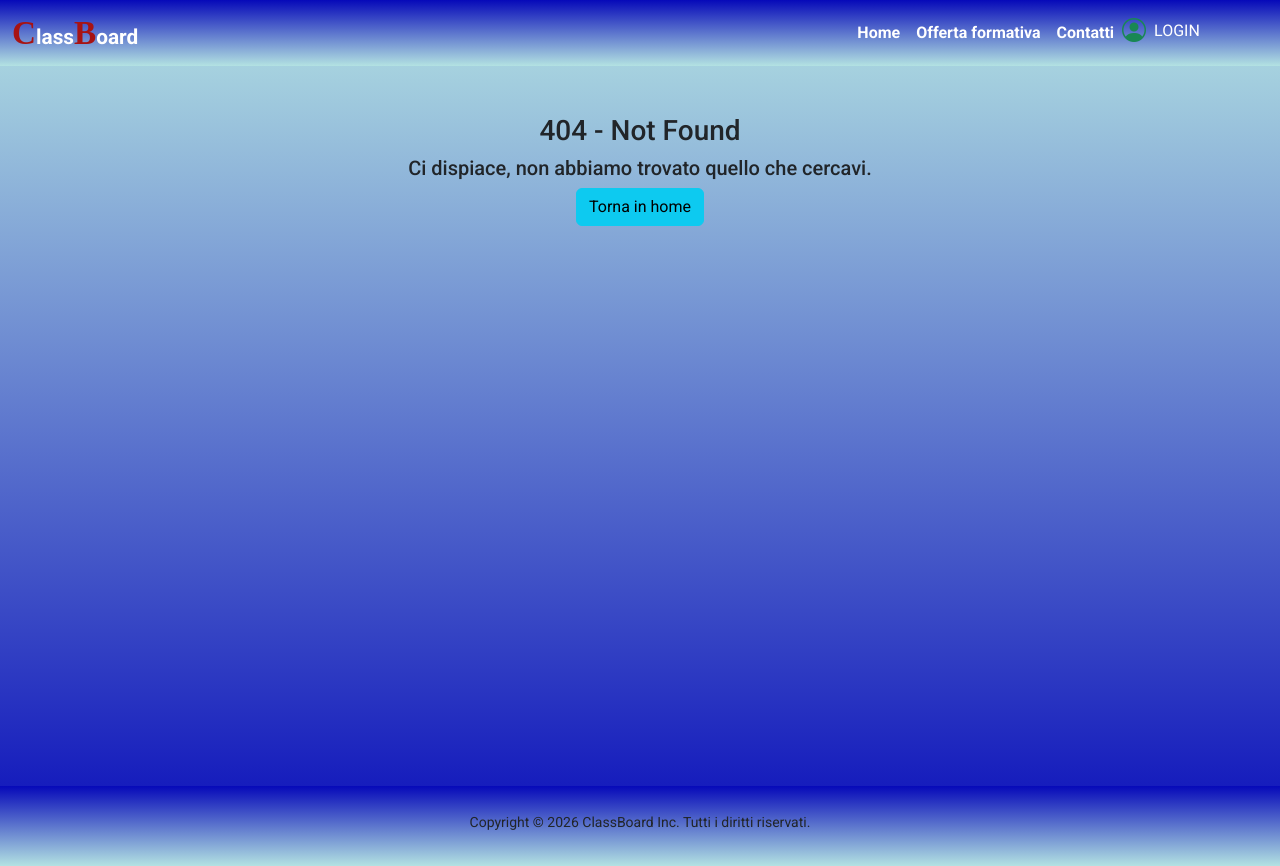
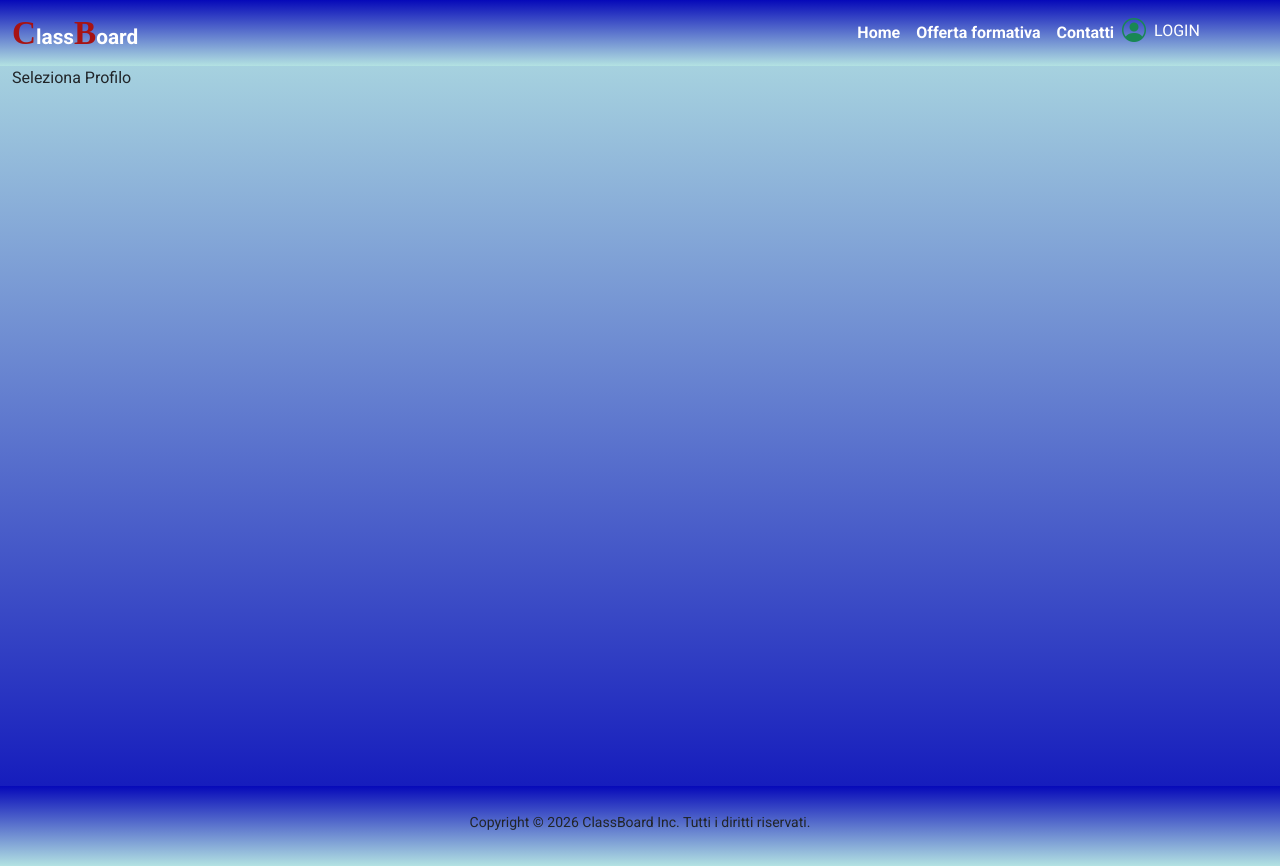
Before and after one commit to gentjanaH/registro-elettronico-frontend, a React (Vite) app: page /genitore/1 in a window 1280 px wide. Before the commit this address had no page. Built offline with nearby package versions, Linux system fonts and the light colour scheme; a web font is replaced by a local one.

Commit message:
add-login-genitore

```diff
--- a/src/App.jsx
+++ b/src/App.jsx
@@ -22,6 +22,7 @@ import HomePageProfessore from "./components/HomePageProfessore"
 import HomePageClasse from "./components/HomePageClasse"
 import { Provider } from 'react-redux'
 import store from "./redux/store";
+import SelezioneProfiloFigli from "./components/SelezioneProfiloFigli"
 
 
 function App() {
@@ -45,6 +46,7 @@ function App() {
                 <Route path="/contatti" element={<Contatti />} />
                 {/* questa rotta andrà collegata al login */}
                 <Route path="/classe/:idClasse/:nome/studente/:id_studente" element={<HomePageStudentiGenitori />} />
+                <Route path="/genitore/:idGenitore" element={<SelezioneProfiloFigli />} />
                 <Route path="/professore/:id_professore" element={<HomePageProfessore />}></Route>
                 <Route path="/classe/:idClasse/:nomeClasse" element={<HomePageClasse />}></Route>
                 <Route path="/assenze/:idStudente" element={<Assenze />} />
--- a/src/components/FormLogin.jsx
+++ b/src/components/FormLogin.jsx
@@ -13,7 +13,7 @@ const FormLogin = () => {
     const navigate = useNavigate();
 
     const dispatch = useDispatch();
-    const { loading, error, token, user } = useSelector((currentState) => currentState.auth)
+    const { loading, error, user, token, genitore } = useSelector((currentState) => currentState.auth)
 
 
     // stati per email e password
@@ -25,10 +25,13 @@ const FormLogin = () => {
         dispatch(login(email, password));
     };
 
+
     useEffect(() => {
         if (token && user) {
 
+
             if (user.ruolo.ruolo === "STUDENTE" && user.studente) {
+
                 navigate(
                     `/classe/${user.studente.classe.idClasse}/${user.studente.classe.nome}/studente/${user.studente.idStudente}`
                 );
@@ -36,22 +39,23 @@ const FormLogin = () => {
                 return;
             }
 
-            if (user.ruolo.ruolo === "GENITORE" && user.genitore) {
+            if (user.ruolo.ruolo === "GENITORE" && genitore) {
 
-                const primoFiglio = user.genitore.figli[0];
                 navigate(
-                    `/classe/${primoFiglio.classe.idClasse}/${primoFiglio.classe.nome}/studente/${primoFiglio.idStudente}`
-                );
+                    `/genitore/${user.idUser}`);
                 return;
             }
 
 
             if (user.ruolo.ruolo === "PROFESSORE") {
+
                 navigate(`/professore/${user.idUser}`);
 
                 return;
             }
+
         }
+
     }, [token, user, navigate]);
 
     return (
@@ -83,7 +87,12 @@ const FormLogin = () => {
 
                     </Form.Group>
 
-                    <Button variant="primary" type="submit" className="add-child-button my-3" disabled={loading}>
+                    <Button
+
+                        variant="primary"
+                        type="submit"
+                        className="add-child-button my-3"
+                        disabled={loading}>
                         {loading ? "Loading..." : "Submit"}
                     </Button>
                 </Form>
--- /dev/null
+++ b/src/components/SelezioneProfiloFigli.jsx
@@ -0,0 +1,59 @@
+import { Button, Col, Row, Card } from "react-bootstrap";
+import { useSelector } from "react-redux";
+import { Navigate, useNavigate } from "react-router-dom";
+
+const SelezioneProfiloFigli = () => {
+
+    const { genitore } = useSelector(currentState => currentState.auth);
+
+    const navigate = useNavigate();
+
+    const figli = genitore?.figli || [];
+
+    return (
+
+
+        <>
+            <Row>
+
+                <Col>
+                    Seleziona Profilo
+
+                </Col>
+
+                {figli.map(figlio => (
+
+                    <Col md={4} className="mb-4">
+                        <Card key={figlio.idStudente} >
+                            <Card.Img variant="top" src="holder.js/100px180" />
+                            <Card.Body>
+                                <Card.Title>{figlio.nome} {figlio.cognome}</Card.Title>
+                                <Card.Text>
+                                    Classe: {figlio.classe}
+                                </Card.Text>
+                                <Button
+                                    variant="primary"
+                                    onClick={() =>
+                                        navigate(
+                                            `/classe/${figlio.idClasse}/${figlio.classe}/studente/${figlio.idStudente}`
+                                        )
+                                    }
+                                >
+                                    Seleziona
+                                </Button>
+                            </Card.Body>
+                        </Card>
+                    </Col>
+
+                ))}
+
+            </Row>
+
+
+
+        </>
+    );
+
+}
+
+export default SelezioneProfiloFigli;
```
